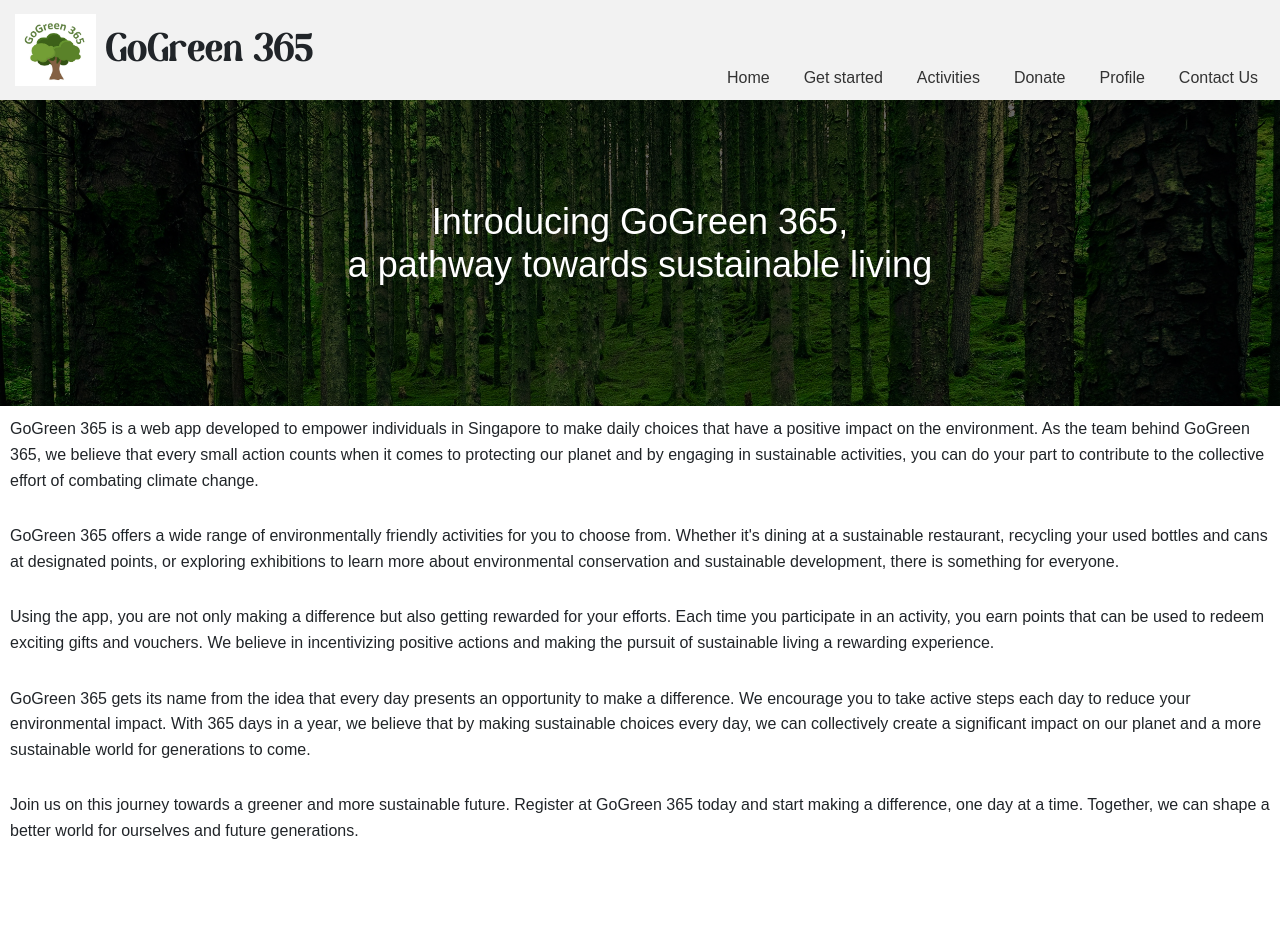
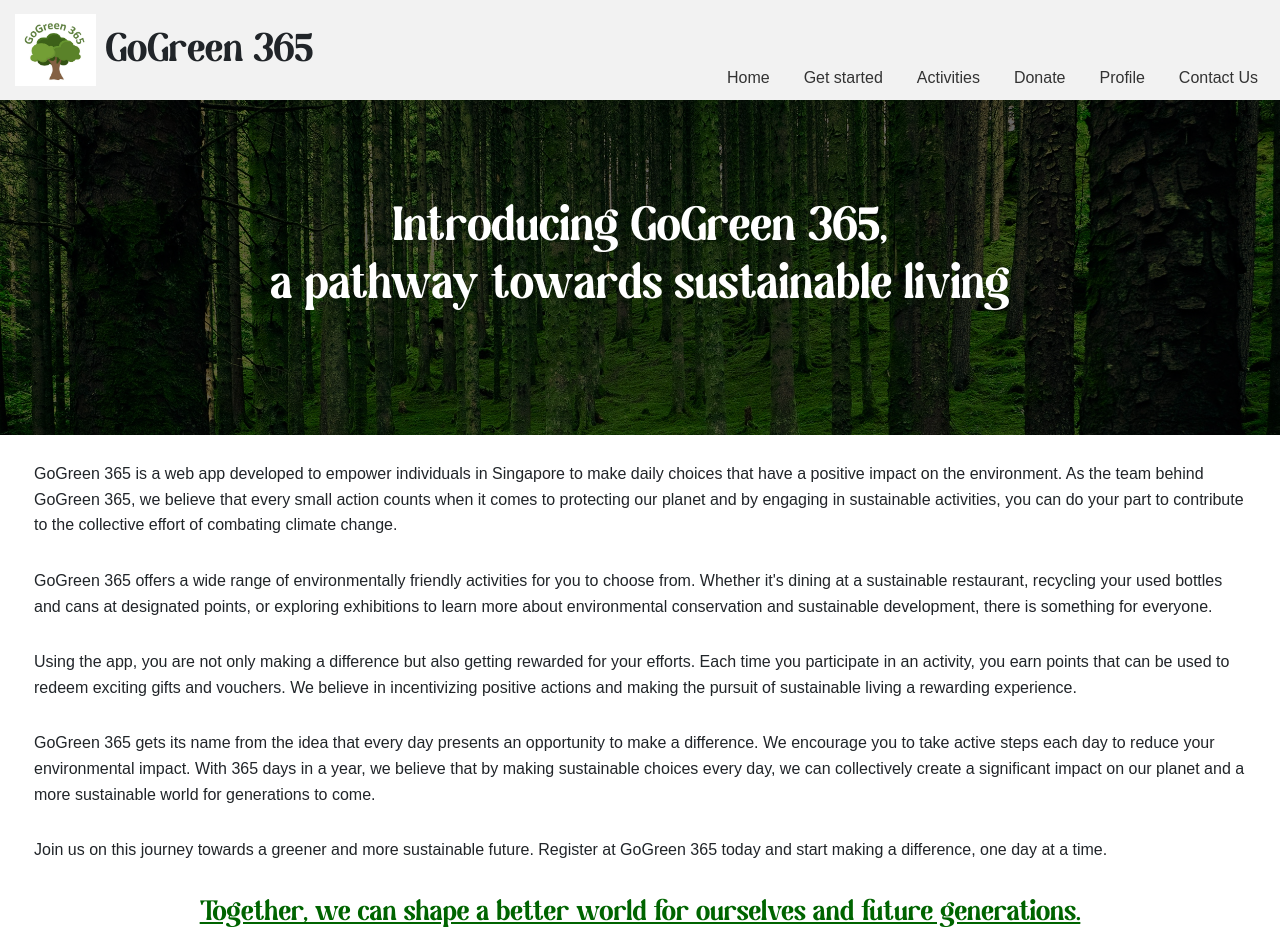
Before and after one commit to yyongjiann/GoGreen-365, a React (Create React App) app in the folder green-sg/: page /home in a window 1280 px wide. Shown: the top 952 px of the page. Before the commit the page ends 864 px from the top, so only its background shows below. Built offline with nearby package versions, Linux system fonts and the light colour scheme.

Commit message:
edit homepage css

```diff
--- a/green-sg/src/pages/Home.js
+++ b/green-sg/src/pages/Home.js
@@ -1,24 +1,26 @@
 import React from 'react'
+import '../style.css'
 
 const BoxedDisplay = () => {
   return (
     <div className="boxed-display">
       <div className="content" >
-          <h1>Introducing GoGreen 365,<br/>a pathway towards sustainable living</h1>
+        <h1 style={{ fontFamily: "Magilio", fontSize: "48px" }}>Introducing GoGreen 365,<br />a pathway towards sustainable living</h1>
       </div>
     </div>
   );
 }
 
-const BodyParagraph = () =>{
+const BodyParagraph = () => {
   return (
 
-        <div className='Container'>
+    <div className='Container mt-3 mb-5 mx-4'>
       <p className='paragraph'>GoGreen 365 is a web app developed to empower individuals in Singapore to make daily choices that have a positive impact on the environment. As the team behind GoGreen 365, we believe that every small action counts when it comes to protecting our planet and by engaging in sustainable activities, you can do your part to contribute to the collective effort of combating climate change.</p>
       <p className='paragraph'>GoGreen 365 offers a wide range of environmentally friendly activities for you to choose from. Whether it's dining at a sustainable restaurant, recycling your used bottles and cans at designated points, or exploring exhibitions to learn more about environmental conservation and sustainable development, there is something for everyone.</p>
       <p className='paragraph'>Using the app, you are not only making a difference but also getting rewarded for your efforts. Each time you participate in an activity, you earn points that can be used to redeem exciting gifts and vouchers. We believe in incentivizing positive actions and making the pursuit of sustainable living a rewarding experience.</p>
       <p className='paragraph'>GoGreen 365 gets its name from the idea that every day presents an opportunity to make a difference. We encourage you to take active steps each day to reduce your environmental impact. With 365 days in a year, we believe that by making sustainable choices every day, we can collectively create a significant impact on our planet and a more sustainable world for generations to come.</p>
-            <p className='paragraph'>Join us on this journey towards a greener and more sustainable future. Register at GoGreen 365 today and start making a difference, one day at a time. Together, we can shape a better world for ourselves and future generations.</p>
+      <p className='paragraph'>Join us on this journey towards a greener and more sustainable future. Register at GoGreen 365 today and start making a difference, one day at a time. </p>
+      <h3 className='text-center my-4 custom-green' style={{ fontFamily: "Magilio", textDecoration: "underline" }}>Together, we can shape a better world for ourselves and future generations.</h3>
     </div>
 
   )
@@ -27,8 +29,8 @@ const BodyParagraph = () =>{
 const Home = () => {
   return (
     <div>
-            <BoxedDisplay/>
-            <BodyParagraph/>
+      <BoxedDisplay />
+      <BodyParagraph />
     </div>
   )
 }
--- a/green-sg/src/pages/Profile.js
+++ b/green-sg/src/pages/Profile.js
@@ -125,7 +125,7 @@ const formDataTemplate = {
                 </div>
                 <div className="form-right-column">
                   <div className="form-row">
-                    <label htmlFor="remark">Remark:</label>
+                    <label htmlFor="remark">Remarks:</label>
                     <textarea
                     id="remark"
                     rows="4"
@@ -141,7 +141,6 @@ const formDataTemplate = {
             </form>
           </div>
         </div>
-        {/* Lorem Ipsum code */}
 
         <div className="records-table">
           <table>
--- a/green-sg/src/style.css
+++ b/green-sg/src/style.css
@@ -6,7 +6,11 @@
   font-family: 'Magilio';
   src: url('./pages/fonts/magilio-font/MagilioRegular-Yzv2O.ttf') format('truetype'),
         url('./pages/fonts/magilio-font/MagilioRegular-8Mxvg.otf') format('opentype');
-  /* Add more formats if available */
+
+}
+
+.custom-green {
+  color: #006400;
 }
 
 .navBar {
```
Lines whose indentation alone changed are shown as unchanged.
